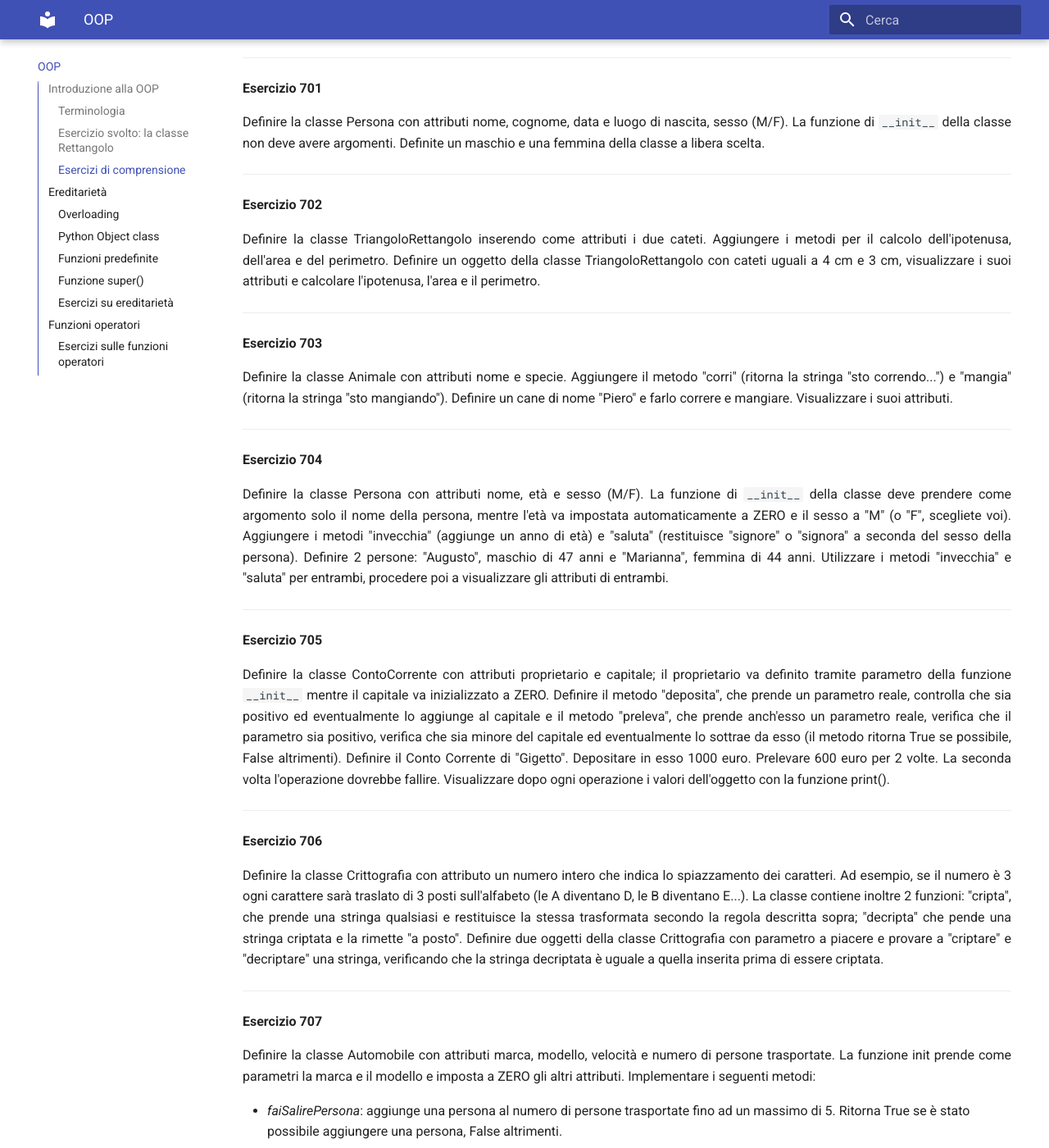
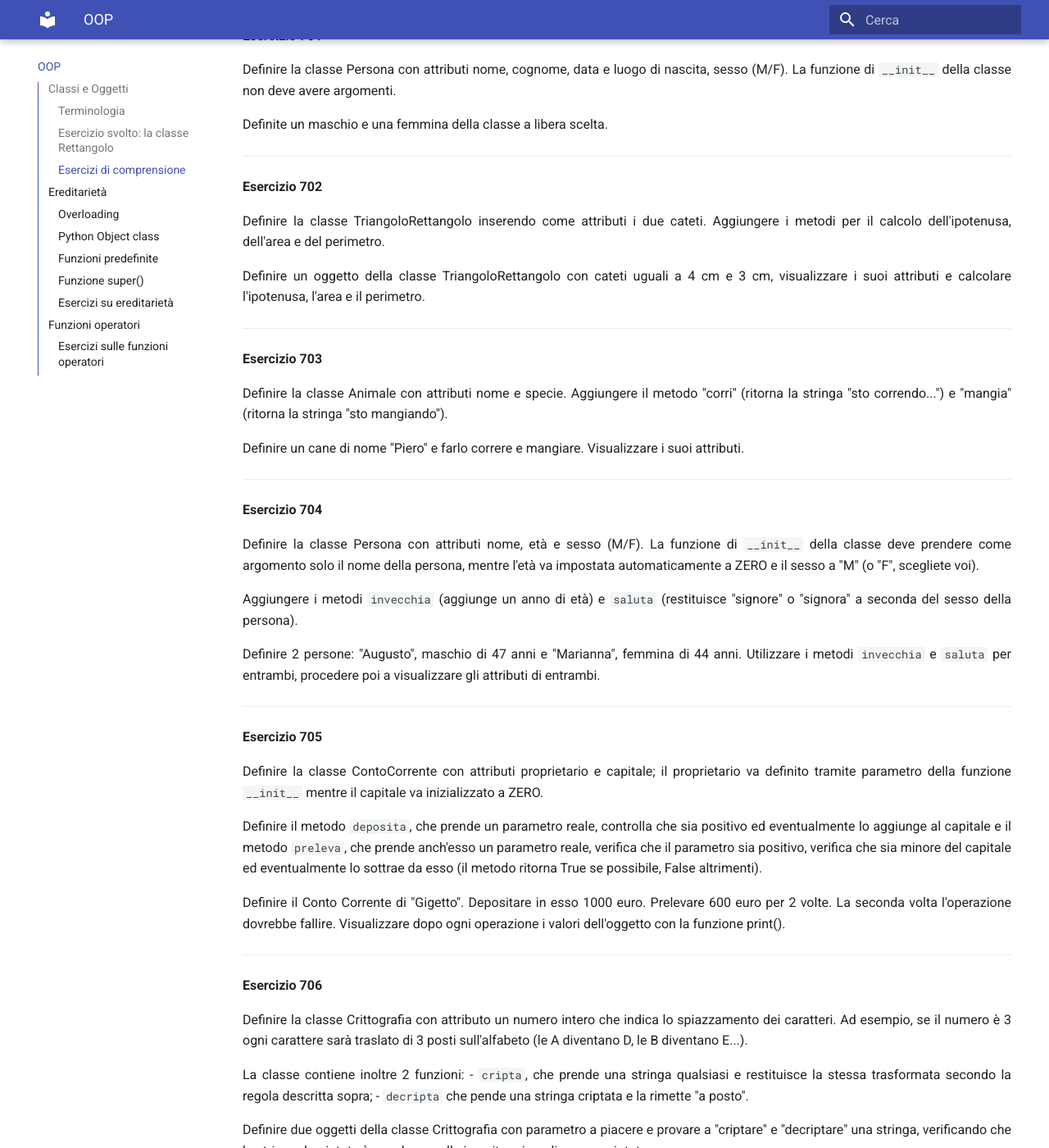
Before and after one commit to adjamhub/pyhandouts, an MkDocs documentation site: the page built from docs/OOP.md, in a window 1280 px wide and 1400 px high, scrolled down 5815 px. Shown: the whole window at 82% size. Built offline with MkDocs 1.6.1 and Material for MkDocs 9.7.7, drawn with Linux system fonts in a browser that asks for light colours; emoji names are drawn with the system emoji font; some of the changed text lies outside the part shown.

Commit message:
emoji, OOP, titoli

```diff
--- a/docs/OOP.md
+++ b/docs/OOP.md
@@ -1,28 +1,24 @@
 # OOP
 
-!!! warning "Attenzione!"
+OOP è l'acronimo di Object Oriented Programming, programmazione orientata agli oggetti.
+Python è un linguaggio di programmazione completamente basato sulla OOP, ovvero tutti i tipi di dato
+che abbiamo incontrato (interi, reali, stringhe, liste, etc...) sono in realtà oggetti che
+condividono caratteristiche comuni.
 
-    Questa parte della documentazione non è ancora pronta.
+In questo capitolo cercheremo prima di capire cosa è un oggetto e come si definisce in Python
+e poi vedremo tutte quelle peculiarità che fanno della OOP il punto di svolta della programmazione
+fino a renderla in grado di produrre il software della qualità odierna.
 
-    Usa la documentazione in PDF reperibile
-    [qui](https://www.adjam.org/next/index.php/s/egW7AnHxcif8n27?path=%2FPYTHON)
+Sarà bellissimo! :smile:
+
 
 <!-- ################################################################################################# -->
-## Introduzione alla OOP
+## Classi e Oggetti
 
-Python è un linguaggio basato sulla OOP, ovvero sulla Object Oriented
-Programming, la programmazione orientata agli oggetti.
+Cerchiamo innanzitutto di capire che cosa è un oggetto, partendo magari da esempi banali.
 
-La frase precedente non spiega nulla, mi rendo conto. Riprovo. Tutti i
-tipi di dati che abbiamo incontrato e che incontreremo in Python sono
-oggetti e quindi seguono le regole della OOP. Cerchiamo innanzitutto di
-capire che cosa è un oggetto e che cosa è questa OOP...
-
-Partiamo da alcuni esempi semplici per definire il concetto di oggetto.
-Un oggetto è un entità, concreta od astratta, che descrive un concetto.
-Facciamo subito un esempio che alleggerisca la tensione! Secondo Python,
-una casa, un tavolo, una persona, un colore... sono tutte entità, tutti
-concetti, tutti... oggetti!!!
+**Un oggetto è un entità, concreta od astratta, che descrive un concetto.**
+Una casa, un tavolo, una persona, un colore... sono tutte entità, tutti concetti, tutti... oggetti!!!
 
 E possono essere contenuti in una variabile!
 
@@ -299,8 +294,9 @@
 
 Definire la classe Persona con attributi nome, cognome, data e luogo di
 nascita, sesso (M/F). La funzione di `__init__` della classe non deve
-avere argomenti. Definite un maschio e una femmina della classe a libera
-scelta.
+avere argomenti.
+
+Definite un maschio e una femmina della classe a libera scelta.
 
 --------------------------------------------------------------------
 
@@ -308,9 +304,10 @@
 
 Definire la classe TriangoloRettangolo inserendo come attributi i due
 cateti. Aggiungere i metodi per il calcolo dell'ipotenusa, dell'area e
-del perimetro. Definire un oggetto della classe TriangoloRettangolo con
-cateti uguali a 4 cm e 3 cm, visualizzare i suoi attributi e calcolare
-l'ipotenusa, l'area e il perimetro.
+del perimetro.
+
+Definire un oggetto della classe TriangoloRettangolo con cateti uguali a 4 cm e 3 cm,
+visualizzare i suoi attributi e calcolare l'ipotenusa, l'area e il perimetro.
 
 --------------------------------------------------------------------
 
@@ -318,8 +315,9 @@
 
 Definire la classe Animale con attributi nome e specie. Aggiungere il
 metodo "corri" (ritorna la stringa "sto correndo...") e "mangia"
-(ritorna la stringa "sto mangiando"). Definire un cane di nome
-"Piero" e farlo correre e mangiare. Visualizzare i suoi attributi.
+(ritorna la stringa "sto mangiando").
+
+Definire un cane di nome "Piero" e farlo correre e mangiare. Visualizzare i suoi attributi.
 
 --------------------------------------------------------------------
 
@@ -341,13 +341,16 @@
 
 Definire la classe ContoCorrente con attributi proprietario e capitale;
 il proprietario va definito tramite parametro della funzione
-`__init__` mentre il capitale va inizializzato a ZERO. Definire il
-metodo "deposita", che prende un parametro reale, controlla che sia
+`__init__` mentre il capitale va inizializzato a ZERO.
+
+Definire il metodo `deposita`, che prende un parametro reale, controlla che sia
 positivo ed eventualmente lo aggiunge al capitale e il metodo
-"preleva", che prende anch'esso un parametro reale, verifica che il
+`preleva`, che prende anch'esso un parametro reale, verifica che il
 parametro sia positivo, verifica che sia minore del capitale ed
 eventualmente lo sottrae da esso (il metodo ritorna True se possibile,
-False altrimenti). Definire il Conto Corrente di "Gigetto". Depositare
+False altrimenti).
+
+Definire il Conto Corrente di "Gigetto". Depositare
 in esso 1000 euro. Prelevare 600 euro per 2 volte. La seconda volta
 l'operazione dovrebbe fallire. Visualizzare dopo ogni operazione i
 valori dell'oggetto con la funzione print().
@@ -359,13 +362,14 @@
 Definire la classe Crittografia con attributo un numero intero che
 indica lo spiazzamento dei caratteri. Ad esempio, se il numero è 3 ogni
 carattere sarà traslato di 3 posti sull'alfabeto (le A diventano D, le B
-diventano E...). La classe contiene inoltre 2 funzioni: "cripta", che
-prende una stringa qualsiasi e restituisce la stessa trasformata secondo
-la regola descritta sopra; "decripta" che pende una stringa criptata e
-la rimette "a posto". Definire due oggetti della classe Crittografia
-con parametro a piacere e provare a "criptare" e "decriptare" una
-stringa, verificando che la stringa decriptata è uguale a quella
-inserita prima di essere criptata.
+diventano E...).
+
+La classe contiene inoltre 2 funzioni:
+- `cripta`, che prende una stringa qualsiasi e restituisce la stessa trasformata secondo la regola descritta sopra;
+- `decripta` che pende una stringa criptata e la rimette "a posto".
+
+Definire due oggetti della classe Crittografia con parametro a piacere e provare a "criptare" e "decriptare" una
+stringa, verificando che la stringa decriptata è uguale a quella inserita prima di essere criptata.
 
 --------------------------------------------------------------------
 
@@ -401,8 +405,9 @@
 **Esercizio 708**
 
 Definire la classe TrapezioRettangolo, che prende come parametri la base
-minore, la base maggiore e l'altezza del Trapezio. Definire i metodi
-"latoObliquo", "area", "perimetro". Dichiarare un oggetto
+minore, la base maggiore e l'altezza del Trapezio.
+
+Definire i metodi `latoObliquo`, `area`, `perimetro`. Dichiarare un oggetto
 TrapezioRettangolo e procedere a visualizzare i suoi parametri, la sua
 area e il suo perimetro.
 
@@ -430,9 +435,10 @@
 di punti è ZERO. Il cliente può decidere, in ogni momento, di usufruire
 di una parte dei punti accumulati per l'ottenimento di un premio
 (implementare un opportuno metodo utilizzaPunti(quantita): il metodo
-ritorna True... False altrimenti). Definire le carte fedeltà per 2
-clienti. Il primo cliente fa una spesa pari a 150€. Il secondo cliente
-fa una spesa di 300€. In seguito, il primo cliente fa una spesa pari a
+ritorna True... False altrimenti).
+
+Definire le carte fedeltà per 2 clienti. Il primo cliente fa una spesa pari a 150€.
+Il secondo cliente fa una spesa di 300€. In seguito, il primo cliente fa una spesa pari a
 1500€ e, dopo aver pagato, decide di utilizzare 100 dei punti accumulati
 per ritirare un premio. Il secondo cliente chiede di utilizzare 50 dei
 punti accumulati.
@@ -754,10 +760,8 @@
 
 Definire i seguenti contatti:
 
--   Giacomo (detto "Jack"), numero +39-340-1234567, mail
-    <jack@mail.com>.
--   Giovanni (detto "John"), numero +39-333-4567890, mail
-    <john@mail.com>.
+- Giacomo (detto "Jack"), numero +39-340-1234567, mail <jack@mail.com>.
+- Giovanni (detto "John"), numero +39-333-4567890, mail <john@mail.com>.
 
 La classe ContattoLavoro deriva dalla classe Contatto, ma aggiunge le
 informazioni fax e partitaIVA. Il costruttore prende ancora una volta
@@ -765,8 +769,8 @@
 
 Definire il seguente contatto di lavoro:
 
--   Alessandro (detto "Alex"), numero +39-345-6789012, mail
-    <alex@mail.com>, fax +39-0721-098765, partitaIVA 1234567890A
+- Alessandro (detto "Alex"), numero +39-345-6789012, mail <alex@mail.com>,
+  fax +39-0721-098765, partitaIVA 1234567890A
 
 --------------------------------------------------------------------
 
@@ -856,20 +860,20 @@
 
 | Operatore            | Espressione     | Funzione interna per l'overloading  |
 |----------------------|-----------------|-------------------------------------|
-| print                | print ( a )     | a.__str__()                         |
-| Addizione            | a + b           | a.__add__(b)                        |
-| Sottrazione          | a - b           | a.__sub__(b)                        |
-| Moltiplicazione      | a * b           | a.__mul__(b)                        |
-| Divisione            | a / b           | a.__truediv__(b)                    |
-| Divisione Intera     | a // b          | a.__floordiv__(b)                   |
-| Potenza              | a ** b          | a.__pow__(b)                        |
-| Modulo               | a % b           | a.__mod__(b)                        |
-| Minore               | a < b           | a.__lt__(b)                         |
-| Minore o uguale      | a <= b          | a.__le__(b)                         |
-| Uguale               | a == b          | a.__eq__(b)                         |
-| Diverso              | a != b          | a.__ne__(b)                         |
-| Maggiore             | a > b           | a.__gt__(b)                         |
-| Maggiore o uguale    | a >= b          | a.__ge__(b)                         |
+| print                | print ( a )     | `a.__str__()`                       |
+| Addizione            | a + b           | `a.__add__(b)`                      |
+| Sottrazione          | a - b           | `a.__sub__(b)`                      |
+| Moltiplicazione      | a * b           | `a.__mul__(b)`                      |
+| Divisione            | a / b           | `a.__truediv__(b)`                  |
+| Divisione Intera     | a // b          | `a.__floordiv__(b)`                 |
+| Potenza              | a ** b          | `a.__pow__(b)`                      |
+| Modulo               | a % b           | `a.__mod__(b)`                      |
+| Minore               | a < b           | `a.__lt__(b)`                       |
+| Minore o uguale      | a <= b          | `a.__le__(b)`                       |
+| Uguale               | a == b          | `a.__eq__(b)`                       |
+| Diverso              | a != b          | `a.__ne__(b)`                       |
+| Maggiore             | a > b           | `a.__gt__(b)`                       |
+| Maggiore o uguale    | a >= b          | `a.__ge__(b)`                       |
 
 
 La funzione `__str__` permette ad un oggetto della classe di essere
@@ -899,7 +903,7 @@
 come parametro i 2 oggetti da confrontare e ritornano un booleano
 
 ad esempio per implementare l'operatore minore bisogna definire la
-funzione `__lt__` che prende i 2 parametri self , other che
+funzione `__lt__` che prende i 2 parametri `self`, `other` che
 rappresentano i 2 oggetti. Se secondo la tua implementazione la funzione
 ritorna True significa che il primo oggetto è minore del secondo,
 altrimenti se si ritorna False significa che il primo oggetto NON è
--- a/mkdocs.yml
+++ b/mkdocs.yml
@@ -31,6 +31,7 @@
   - def_list: {}
   - pymdownx.tasklist: {custom_checkbox: True}
   - pymdownx.superfences: {}
+  - pymdownx.emoji: {}
 
 # -----------------------------------------------------------------------------------------------
 
@@ -53,7 +54,7 @@
     - Introduzione: wx/000_intro.md
     - Primi concetti: wx/101_first_things.md
     - Eventi: wx/102_events.md
-    - widgets: wx/110_widgets.md
+    - Widgets: wx/110_widgets.md
     - Esercizi (base): wx/115_base_ex.md
     - Layout: wx/120_layout.md
     - Esercizi (layout): wx/122_layout_ex.md
```
Also changed, not shown: other parts of docs/OOP.md (+30 -29 lines), docs/index.md (+2 -2 lines), docs/wx/110_widgets.md (+1 -1 lines).
